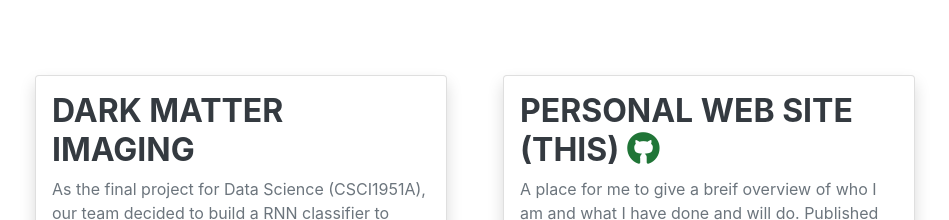
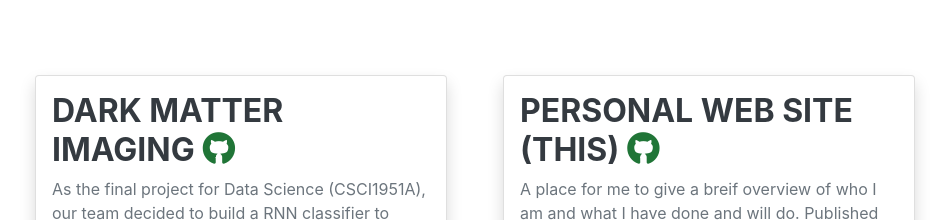
Before and after one commit to RobScheidegger/portfolio, a React (Create React App) app: page / in a window 1280 px wide. Shown: the part 2704-2924 px from the top of the page, without its empty margins (301-1250 px from the left). Built offline with nearby package versions, Linux system fonts and the light colour scheme; a web font is replaced by a local one.

Commit message:
add github for DMI project

```diff
--- a/src/components/ProjectsSection.jsx
+++ b/src/components/ProjectsSection.jsx
@@ -7,7 +7,8 @@ const projectsList = [
         description: "As the final project for Data Science (CSCI1951A), our team decided to build a RNN classifier to determine whether they were examples of strong gravitational lensing or not. "
                 + "We build this model based on a recent paper in the subject (Huang 20, Huang 21), and run using a combination of local data provided by the physics department and API cutouts from previous surveys. "
                 + "The model was then trained and tested using the Oscar supercomputer.",
-        technologies: ["Python", "Tensorflow", "MapReduce", "PySpark", "Bash"]
+        technologies: ["Python", "Tensorflow", "MapReduce", "PySpark", "Bash"],
+        github: "https://github.com/lzawbrito/red-galaxies"
     },
     {
         name: "Personal Web Site (This)",
```
